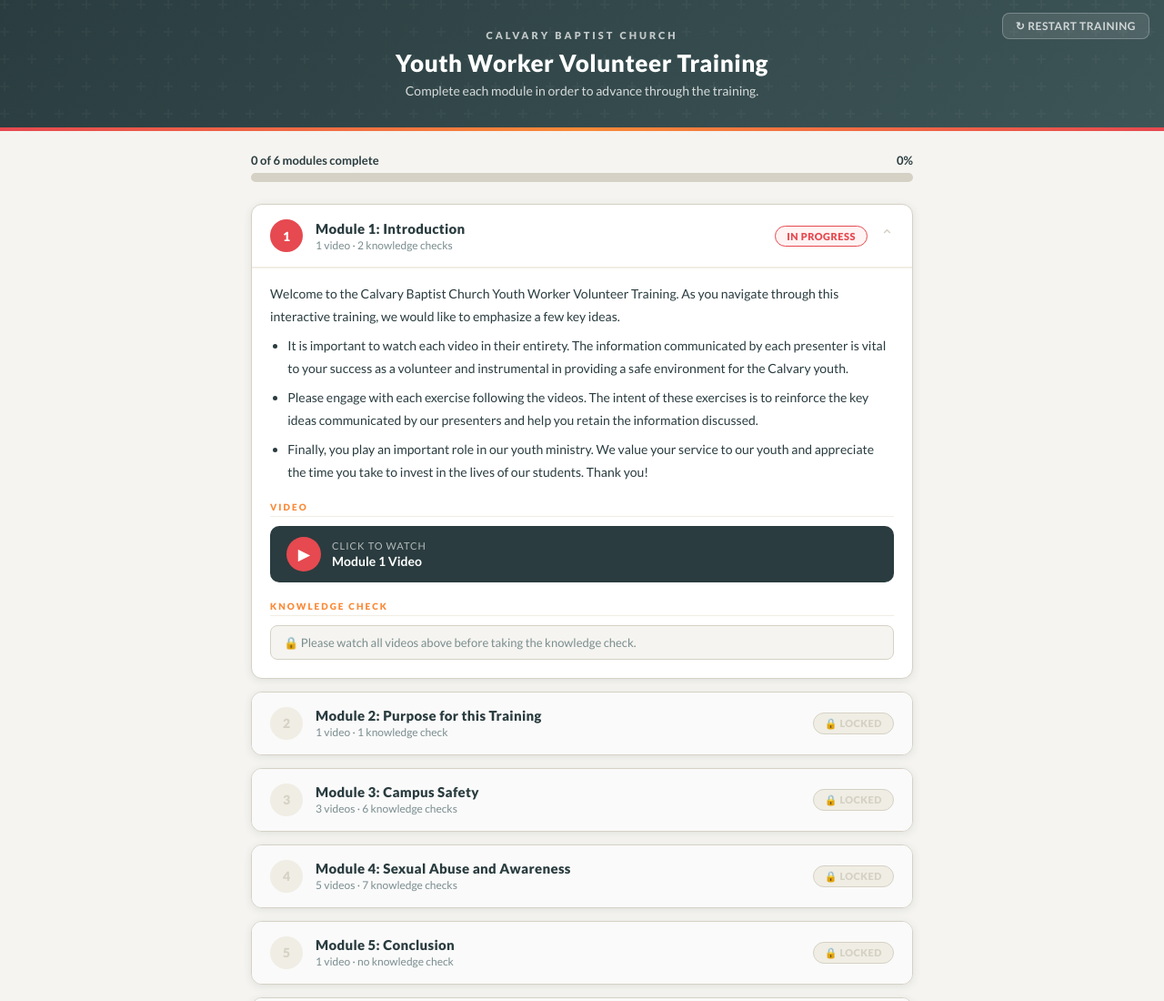
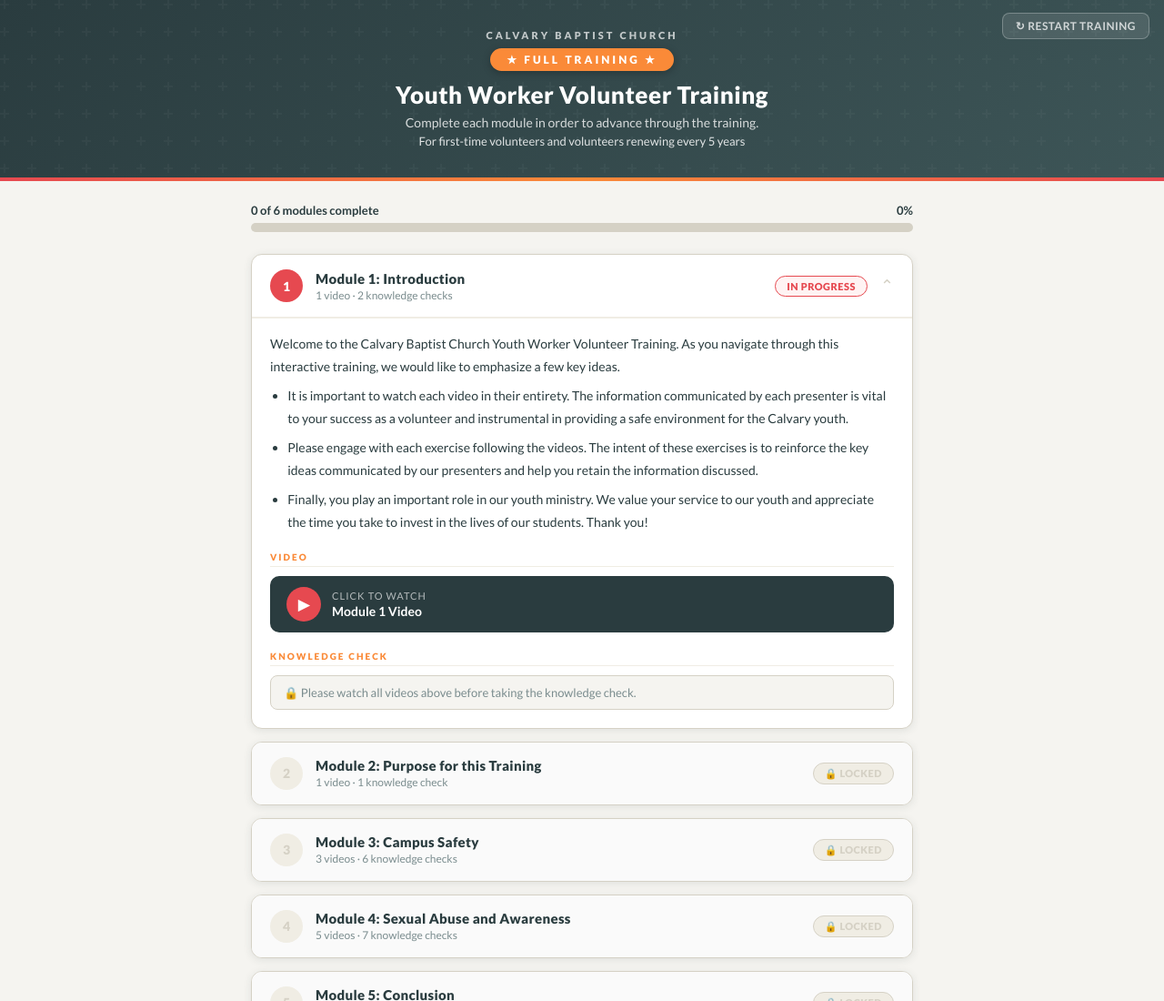
Before and after one commit to calvary-simpsonville/youthworkervolunteertraining_full, a plain HTML site: page index.html in a window 1280 px wide. Shown: the top 1100 px of the page at 91% size. Drawn offline with Linux system fonts and the light colour scheme.

Commit message:
Update title and add full training badge to header

```diff
--- a/index.html
+++ b/index.html
@@ -3,7 +3,7 @@
 <head>
 <meta charset="UTF-8">
 <meta name="viewport" content="width=device-width, initial-scale=1.0">
-<title>Calvary Youth Worker Training</title>
+<title>Calvary Youth Worker Training — Full Training</title>
 <link href="https://fonts.googleapis.com/css2?family=Lato:wght@400;700;900&display=swap" rel="stylesheet">
 <style>
   /* === CALVARY BRAND COLORS ===
@@ -178,6 +178,11 @@
   .pdf-modal-head{display:flex;justify-content:space-between;align-items:center;padding:0.85rem 1.25rem;background:#2A3C3F;border-bottom:3px solid #E64950;flex-shrink:0}
   .pdf-modal-head h3{color:#fff;font-size:15px;font-weight:900;letter-spacing:0.3px}
   .pdf-iframe{flex:1;border:none;width:100%;display:block}
+
+  /* FULL TRAINING BADGE */
+  .full-tag{display:inline-block;background:#FA8A38;color:#fff;font-size:12px;font-weight:900;letter-spacing:3px;text-transform:uppercase;padding:5px 18px;border-radius:999px;margin-bottom:10px;position:relative;box-shadow:0 2px 8px rgba(0,0,0,0.25)}
+  .site-header .church-name,.site-header h1,.site-header p{position:relative}
+  .site-header .header-sub{font-size:13px;opacity:0.85;margin-top:4px}
 </style>
 </head>
 <body>
@@ -185,8 +190,10 @@
 <header class="site-header">
   <button class="reset-btn" onclick="openResetModal()" title="Restart training">&#8635; Restart Training</button>
   <div class="church-name">Calvary Baptist Church</div>
+  <div><span class="full-tag">&#9733; Full Training &#9733;</span></div>
   <h1>Youth Worker Volunteer Training</h1>
   <p>Complete each module in order to advance through the training.</p>
+  <p class="header-sub">For first-time volunteers and volunteers renewing every 5 years</p>
 </header>
 <div class="header-accent-bar"></div>
 
```
